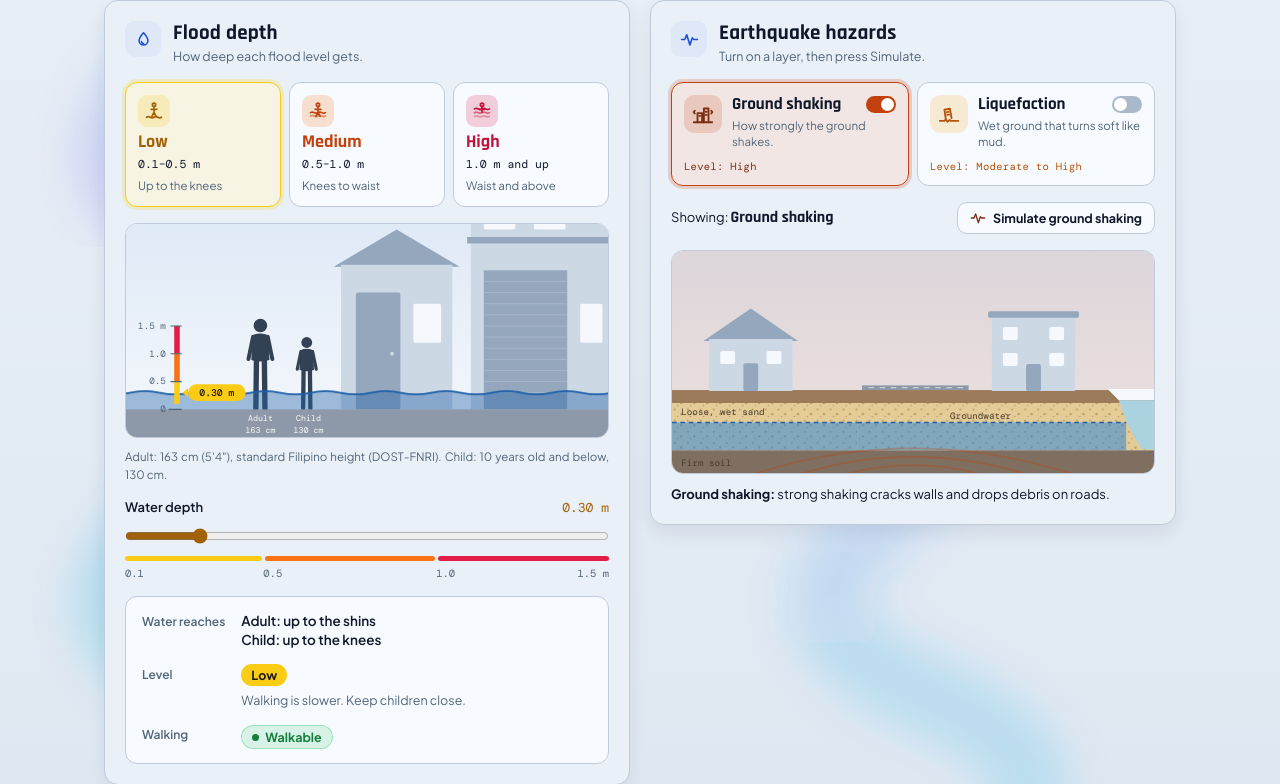
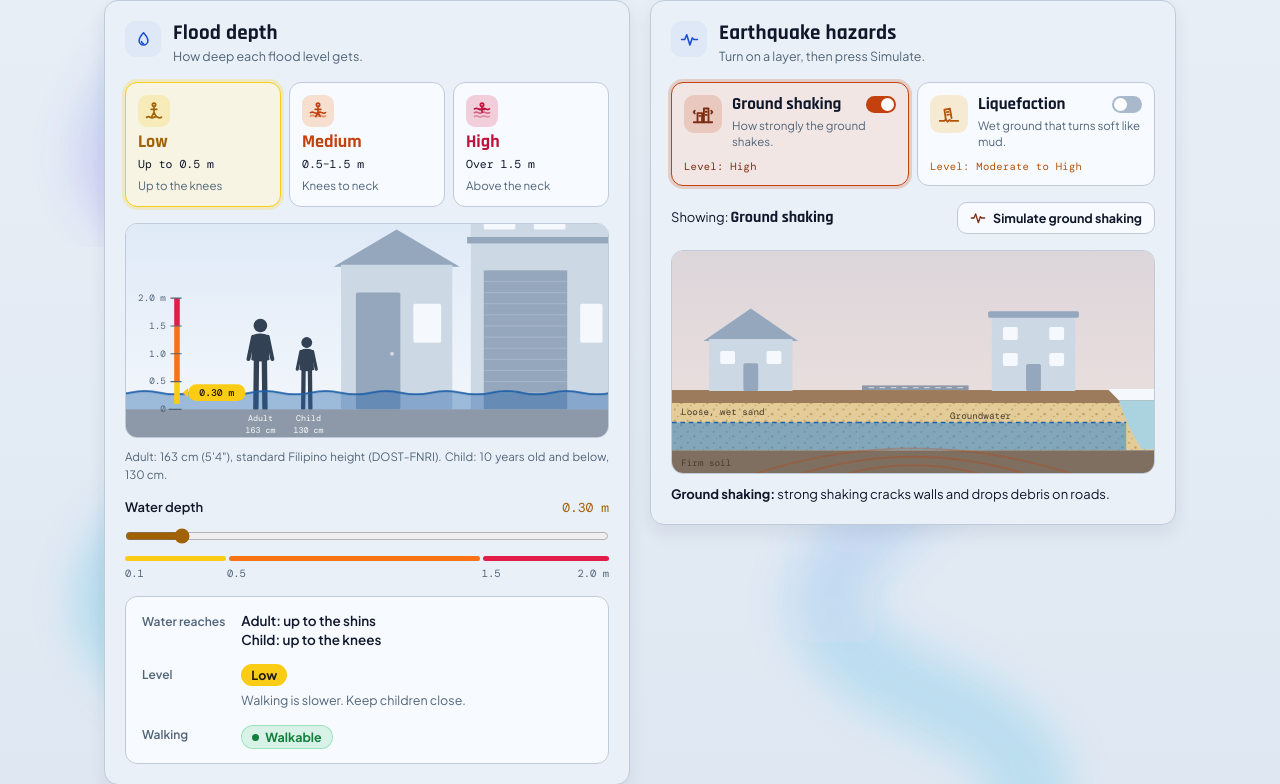
Before and after one commit to Potatoish/Disaster-route-sim, a Flask app: page / in a window 1280 px wide. Shown: the part 1417-2201 px from the top of the page. Run offline with Flask 3, Linux system fonts and the light colour scheme.

Commit message:
Show Moderate flood as "Walk with caution", with NOAH depth ranges
Flood depth labels now follow Project NOAH's classes (Low up to 0.5 m,
Moderate 0.5-1.5 m, High over 1.5 m). A route through Moderate water is
no longer called safe: the verdict reads "Walk with caution", names the
metres of Moderate water and who it is unsafe for (AIDR Guideline 7-3).
Routes now report metres per hazard level (hazard_distances). Routing
and ranking are unchanged.

```diff
--- a/Backend/osm_routing.py
+++ b/Backend/osm_routing.py
@@ -1494,6 +1494,9 @@ def evaluate_route(G, route, candidate_route_no, include_coordinates=False):
     max_hazard = 0
     eliminated = False
     hazard_breakdown = {}
+    # Metres per hazard level: the results say how much of a route is in
+    # Moderate water, which is passable but not safe for everyone.
+    hazard_distances = {}
     flood_vars_encountered = set()
     threshold_exceedance_count = 0
     threshold_exceedance_vars = set()
@@ -1521,6 +1524,7 @@ def evaluate_route(G, route, candidate_route_no, include_coordinates=False):
         total_hazard += hazard
         max_hazard = max(max_hazard, hazard)
         hazard_breakdown[str(hazard)] = hazard_breakdown.get(str(hazard), 0) + 1
+        hazard_distances[str(hazard)] = hazard_distances.get(str(hazard), 0.0) + length
         risk_distance += length * hazard_factor
 
         if flood_var is not None:
@@ -1546,6 +1550,10 @@ def evaluate_route(G, route, candidate_route_no, include_coordinates=False):
         "max_hazard": max_hazard,
         "eliminated": eliminated,
         "hazard_breakdown": dict(sorted(hazard_breakdown.items(), key=lambda item: int(item[0]))),
+        "hazard_distances": {
+            level: round(distance, 1)
+            for level, distance in sorted(hazard_distances.items(), key=lambda item: int(item[0]))
+        },
         "flood_vars_encountered": sorted(flood_vars_encountered),
         "threshold_exceedance_count": threshold_exceedance_count,
         "threshold_exceedance_vars": sorted(threshold_exceedance_vars),
--- a/Frontend/static/hazard-showcase.js
+++ b/Frontend/static/hazard-showcase.js
@@ -9,15 +9,19 @@
   const $ = id => document.getElementById(id);
 
   // ================= FLOOD =================
-  // `walk` is the readout's Walking row: AGNAS plans walking routes only, so
-  // it says whether a person can walk through, not whether a road is open.
   const LEVELS = {
-    low: { preset: 0.3, color: 'var(--low)', ink: 'var(--low-ink)', on: 'var(--low-on)', label: 'Low', walk: ['safe', 'Walkable'] },
-    medium: { preset: 0.75, color: 'var(--med)', ink: 'var(--med-ink)', on: 'var(--med-on)', label: 'Medium', walk: ['risk', 'Walk with caution'] },
-    high: { preset: 1.25, color: 'var(--high)', ink: 'var(--high-ink)', on: 'var(--high-on)', label: 'High', walk: ['elim', 'Not walkable'] },
+    low: { preset: 0.3, color: 'var(--low)', ink: 'var(--low-ink)', on: 'var(--low-on)', label: 'Low' },
+    medium: { preset: 1.0, color: 'var(--med)', ink: 'var(--med-ink)', on: 'var(--med-on)', label: 'Medium' },
+    high: { preset: 1.75, color: 'var(--high)', ink: 'var(--high-ink)', on: 'var(--high-on)', label: 'High' },
   };
-  // Same class boundaries as the app's FLOOD_DEPTH_RANGE_BY_VAR.
-  const levelFor = d => (d < 0.5 ? 'low' : d < 1.0 ? 'medium' : 'high');
+  // Project NOAH's classes, as in the app's FLOOD_DEPTH_RANGE_BY_VAR: Low up
+  // to 0.5 m, Medium to 1.5 m, High above.
+  const levelFor = d => (d <= 0.5 ? 'low' : d <= 1.5 ? 'medium' : 'high');
+  // The readout's Walking row: AGNAS plans walking routes only, so it says
+  // whether a person can walk through, not whether a road is open. It follows
+  // the depth, not the class: past 1.2 m floodwater is unsafe for any adult
+  // (AIDR Flood Hazard Guideline 7-3, class H4), which is still Medium.
+  const walkFor = d => (d <= 0.5 ? ['safe', 'Walkable'] : d <= 1.2 ? ['risk', 'Walk with caution'] : ['elim', 'Not walkable']);
 
   // Water depth (m) up to each body landmark, from standard proportions of
   // standing height: a 163 cm adult (DOST-FNRI) and a 130 cm child.
@@ -29,8 +33,8 @@
     [0.2, 'Walk carefully. The water can hide open drains.'],
     [0.5, 'Walking is slower. Keep children close.'],
     [0.8, 'Hard to walk. Carry small children.'],
-    [0.99, 'Hard to stay standing. Children can be swept away.'],
-    [1.25, 'Too deep to walk through.'],
+    [1.2, 'Hard to stay standing. Children can be swept away.'],
+    [1.5, 'Too deep to walk through.'],
     [9, 'Too deep. Stay on higher ground.'],
   ];
 
@@ -67,7 +71,8 @@
       + `<span>Child: ${reachText(firstAtOrAbove(CHILD, depth))}</span>`;
     $('hzLevel').textContent = lvl.label;
     $('hzLevelNote').textContent = firstAtOrAbove(DEPTH_NOTES, depth);
-    $('hzRoad').innerHTML = `<span class="hz-chip hz-chip--${lvl.walk[0]}">${lvl.walk[1]}</span>`;
+    const [walkClass, walkText] = walkFor(depth);
+    $('hzRoad').innerHTML = `<span class="hz-chip hz-chip--${walkClass}">${walkText}</span>`;
   }
 
   cards.forEach(card => card.addEventListener('click', () => setDepth(LEVELS[card.dataset.level].preset)));
--- a/Frontend/static/home.css
+++ b/Frontend/static/home.css
@@ -635,12 +635,13 @@ body.dark .hz-section{
 .hz-depth-row label{ font-size:13px; font-weight:600; }
 .hz-depth-value{ font-family:var(--font-meta); font-size:13px; font-variant-numeric:tabular-nums; color:var(--lvl-ink, var(--text)); }
 .hz-depth input[type="range"]{ width:100%; height:28px; margin:0; accent-color:var(--lvl-ink, var(--accent)); cursor:pointer; }
-.hz-depth-bands{ display:grid; grid-template-columns:4fr 5fr 5fr; gap:3px; }
+/* Columns match the slider's 0.1-2 m range split at 0.5 and 1.5 m. */
+.hz-depth-bands{ display:grid; grid-template-columns:4fr 10fr 5fr; gap:3px; }
 .hz-depth-bands span{ height:5px; border-radius:3px; }
 .hz-depth-bands span:nth-child(1){ background:var(--low); }
 .hz-depth-bands span:nth-child(2){ background:var(--med); }
 .hz-depth-bands span:nth-child(3){ background:var(--high); }
-.hz-depth-ticks{ display:grid; grid-template-columns:4fr 5fr 5fr; font-family:var(--font-meta); font-size:10.5px; color:var(--muted); }
+.hz-depth-ticks{ display:grid; grid-template-columns:4fr 10fr 5fr; font-family:var(--font-meta); font-size:10.5px; color:var(--muted); }
 .hz-depth-ticks span:last-child{ display:flex; justify-content:space-between; }
 
 /* Flood readout */
--- a/Frontend/templates/home.html
+++ b/Frontend/templates/home.html
@@ -121,7 +121,7 @@
               <svg viewBox="0 0 24 24" fill="none" stroke="currentColor" stroke-width="2" stroke-linecap="round" stroke-linejoin="round"><circle cx="12" cy="4.5" r="2"/><path d="M12 7.5v6M8.5 10h7M12 13.5l-2.5 5M12 13.5l2.5 5"/><path d="M3 19.5c1.5-1 3-1 4.5 0s3 1 4.5 0 3-1 4.5 0 3 1 4.5 0"/></svg>
             </span>
             <span class="hz-level-name">Low</span>
-            <span class="hz-level-range">0.1–0.5 m</span>
+            <span class="hz-level-range">Up to 0.5 m</span>
             <span class="hz-level-note">Up to the knees</span>
           </button>
           <button type="button" class="hz-level" data-level="medium" aria-pressed="false">
@@ -129,16 +129,16 @@
               <svg viewBox="0 0 24 24" fill="none" stroke="currentColor" stroke-width="2" stroke-linecap="round" stroke-linejoin="round"><circle cx="12" cy="4.5" r="2"/><path d="M12 7.5v6M8.5 10h7M12 13.5l-2.5 5M12 13.5l2.5 5"/><path d="M3 14c1.5-1 3-1 4.5 0s3 1 4.5 0 3-1 4.5 0 3 1 4.5 0"/><path d="M3 18c1.5-1 3-1 4.5 0s3 1 4.5 0 3-1 4.5 0 3 1 4.5 0" opacity=".5"/></svg>
             </span>
             <span class="hz-level-name">Medium</span>
-            <span class="hz-level-range">0.5–1.0 m</span>
-            <span class="hz-level-note">Knees to waist</span>
+            <span class="hz-level-range">0.5–1.5 m</span>
+            <span class="hz-level-note">Knees to neck</span>
           </button>
           <button type="button" class="hz-level" data-level="high" aria-pressed="false">
             <span class="hz-level-icon" aria-hidden="true">
               <svg viewBox="0 0 24 24" fill="none" stroke="currentColor" stroke-width="2" stroke-linecap="round" stroke-linejoin="round"><circle cx="12" cy="4.5" r="2"/><path d="M12 7.5v6M8.5 10h7"/><path d="M3 9.5c1.5-1 3-1 4.5 0s3 1 4.5 0 3-1 4.5 0 3 1 4.5 0"/><path d="M3 14c1.5-1 3-1 4.5 0s3 1 4.5 0 3-1 4.5 0 3 1 4.5 0" opacity=".6"/><path d="M3 18.5c1.5-1 3-1 4.5 0s3 1 4.5 0 3-1 4.5 0 3 1 4.5 0" opacity=".35"/></svg>
             </span>
             <span class="hz-level-name">High</span>
-            <span class="hz-level-range">1.0 m and up</span>
-            <span class="hz-level-note">Waist and above</span>
+            <span class="hz-level-range">Over 1.5 m</span>
+            <span class="hz-level-note">Above the neck</span>
           </button>
         </div>
 
@@ -190,15 +190,17 @@
                 <text x="197" y="213">Child</text><text x="197" y="226">130 cm</text>
               </g>
               <g aria-hidden="true">
+                {# Project NOAH's classes: Low up to 0.5 m, Medium 0.5-1.5 m, High over 1.5 m #}
                 <rect x="52" y="170" width="6" height="24" style="fill: var(--low)"/>
-                <rect x="52" y="140" width="6" height="30" style="fill: var(--med)"/>
-                <rect x="52" y="110" width="6" height="30" style="fill: var(--high)"/>
-                <path d="M46 200 H60 M48 170 H60 M48 140 H60 M48 110 H60" stroke-width="1.2" style="stroke: var(--muted)"/>
+                <rect x="52" y="110" width="6" height="60" style="fill: var(--med)"/>
+                <rect x="52" y="80" width="6" height="30" style="fill: var(--high)"/>
+                <path d="M46 200 H60 M48 170 H60 M48 140 H60 M48 110 H60 M48 80 H60" stroke-width="1.2" style="stroke: var(--muted)"/>
                 <g class="hz-svg-ruler" font-family="DM Mono, monospace" font-size="10" text-anchor="end" style="fill: var(--muted)">
                   <text x="43" y="203">0</text>
                   <text x="43" y="173">0.5</text>
                   <text x="43" y="143">1.0</text>
-                  <text x="43" y="113">1.5 m</text>
+                  <text x="43" y="113">1.5</text>
+                  <text x="43" y="83">2.0 m</text>
                 </g>
               </g>
               <g class="hz-depth-marker" id="hzDepthMarker" style="transform: translateY(200px)" aria-hidden="true">
@@ -216,9 +218,9 @@
             <label for="hzDepth">Water depth</label>
             <output class="hz-depth-value" id="hzDepthOut" for="hzDepth">0.30 m</output>
           </div>
-          <input type="range" id="hzDepth" min="0.1" max="1.5" step="0.05" value="0.3">
+          <input type="range" id="hzDepth" min="0.1" max="2" step="0.05" value="0.3">
           <div class="hz-depth-bands" aria-hidden="true"><span></span><span></span><span></span></div>
-          <div class="hz-depth-ticks" aria-hidden="true"><span>0.1</span><span>0.5</span><span><span>1.0</span><span>1.5 m</span></span></div>
+          <div class="hz-depth-ticks" aria-hidden="true"><span>0.1</span><span>0.5</span><span><span>1.5</span><span>2.0 m</span></span></div>
         </div>
 
         <dl class="hz-readout" aria-live="polite">
```
Also changed, not shown: Frontend/static/mobile-sim.js (+19 -15 lines), Frontend/static/style.css (+6 -1 lines), Frontend/static/script.js, README.md.
